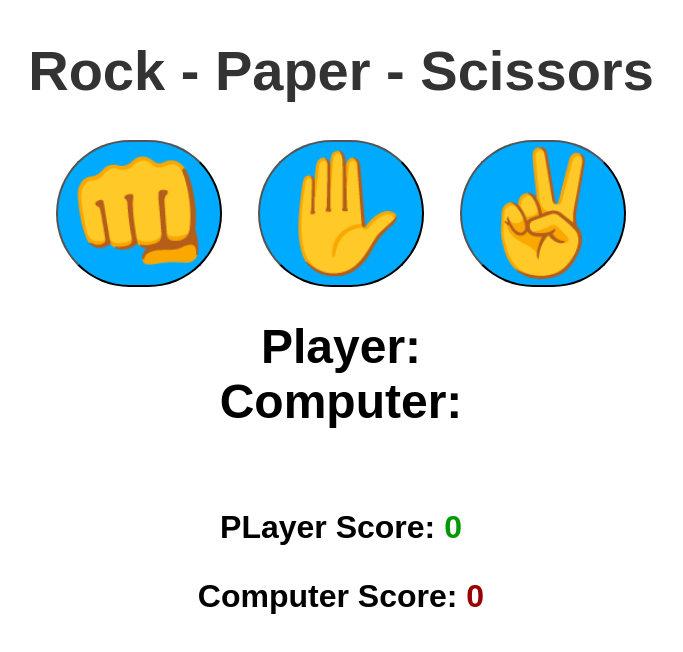
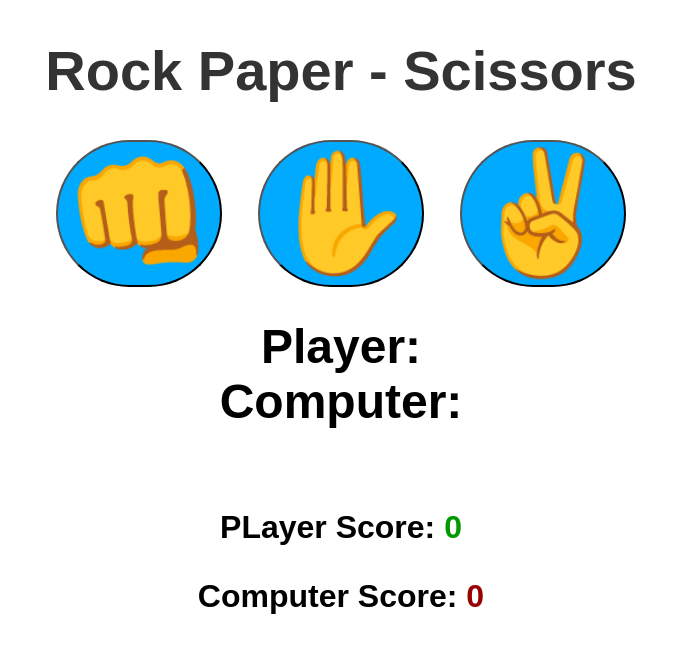
Before and after one commit to Anydav/Game, a plain HTML site: page index.html in a window 1280 px wide. Shown: the whole page, without its empty margins (299-982 px from the left). Drawn offline with Linux system fonts and the light colour scheme.

Commit message:
Update index.html

```diff
--- a/index.html
+++ b/index.html
@@ -8,7 +8,7 @@
 </head>
 <body>
 
-    <h1> Rock - Paper - Scissors</h1>
+    <h1> Rock Paper - Scissors</h1>
 
     <div class="choices">
         <button onclick="playGame('rock')"> 👊</button>
```
